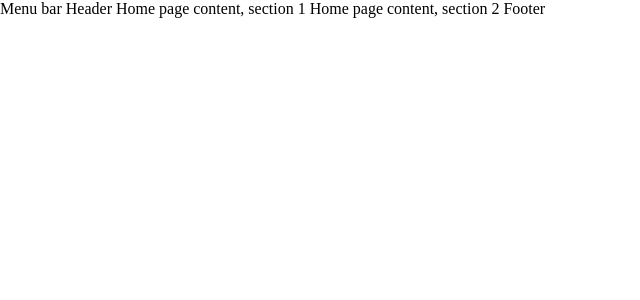
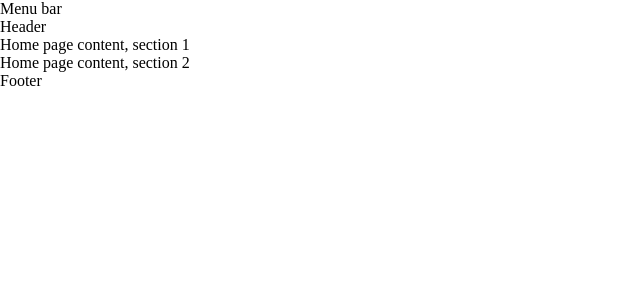
Before and after one commit to Muldoser/ng-onepage, an Angular app: page /app/home in a window 1280 px wide. Shown: the top 300 px of the page, without its empty margins (0-640 px from the left). Built offline with nearby package versions, Linux system fonts and the light colour scheme.

Commit message:
style: Add component style files

```diff
--- /dev/null
+++ b/src/shared/components/op-footer/op-footer.component.scss
@@ -0,0 +1,3 @@
+:host {
+  display: block;
+}
--- /dev/null
+++ b/src/shared/components/op-header/op-header.component.scss
@@ -0,0 +1,3 @@
+:host {
+  display: block;
+}
--- a/src/shared/components/op-header/op-header.component.ts
+++ b/src/shared/components/op-header/op-header.component.ts
@@ -2,6 +2,7 @@ import { Component } from '@angular/core';
 
 @Component({
   selector: 'op-header',
+  styleUrls: ['./op-header.component.scss'],
   template: `
   <ng-content></ng-content>
   `
--- /dev/null
+++ b/src/shared/components/op-menu/op-menu.component.scss
@@ -0,0 +1,3 @@
+:host {
+  display: block;
+}
--- a/src/shared/components/op-menu/op-menu.component.ts
+++ b/src/shared/components/op-menu/op-menu.component.ts
@@ -2,6 +2,7 @@ import { Component } from '@angular/core';
 
 @Component({
   selector: 'op-menu',
+  styleUrls: ['./op-menu.component.scss'],
   template: `
   <ng-content></ng-content>
   `
--- /dev/null
+++ b/src/shared/components/op-section/op-section.component.scss
@@ -0,0 +1,3 @@
+:host {
+  display: block;
+}
--- a/src/shared/components/op-section/op-section.component.ts
+++ b/src/shared/components/op-section/op-section.component.ts
@@ -2,6 +2,7 @@ import { Component } from '@angular/core';
 
 @Component({
   selector: 'op-section',
+  styleUrls: ['./op-section.component.scss'],
   template: `
   <ng-content></ng-content>
   `
```
